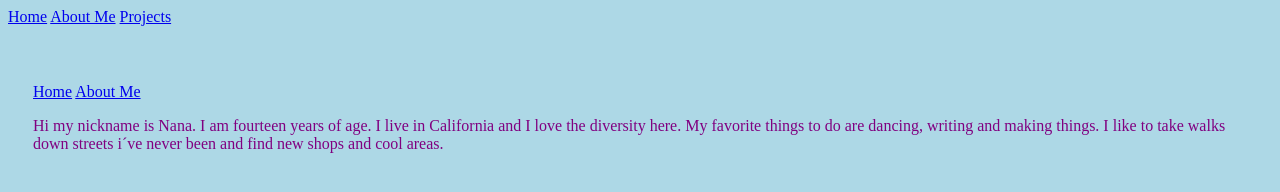
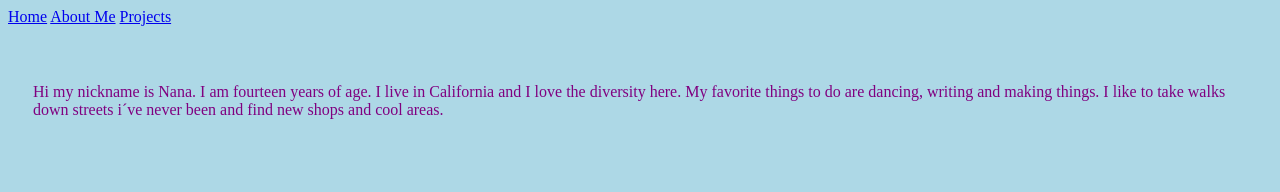
Before and after one commit to HelenaBerry/helenaberry.github.io, a plain HTML site: page aboutme.html in a window 1280 px wide. Drawn offline with Linux system fonts and the light colour scheme.

Commit message:
changed code

```diff
--- a/aboutme.html
+++ b/aboutme.html
@@ -12,10 +12,7 @@
     <div id="stuff">
 
 
-    <p id="nav">
-      <a href="index.html">Home</a>
-      <a href="aboutme.html">About Me</a>
-     </p>
+
     <p>
       Hi my nickname is Nana. I am fourteen years of age. I live in California and I love the diversity here. My favorite things to do are
       dancing, writing and making things. I like to take walks down streets i´ve never been and find new shops and cool areas.
```
